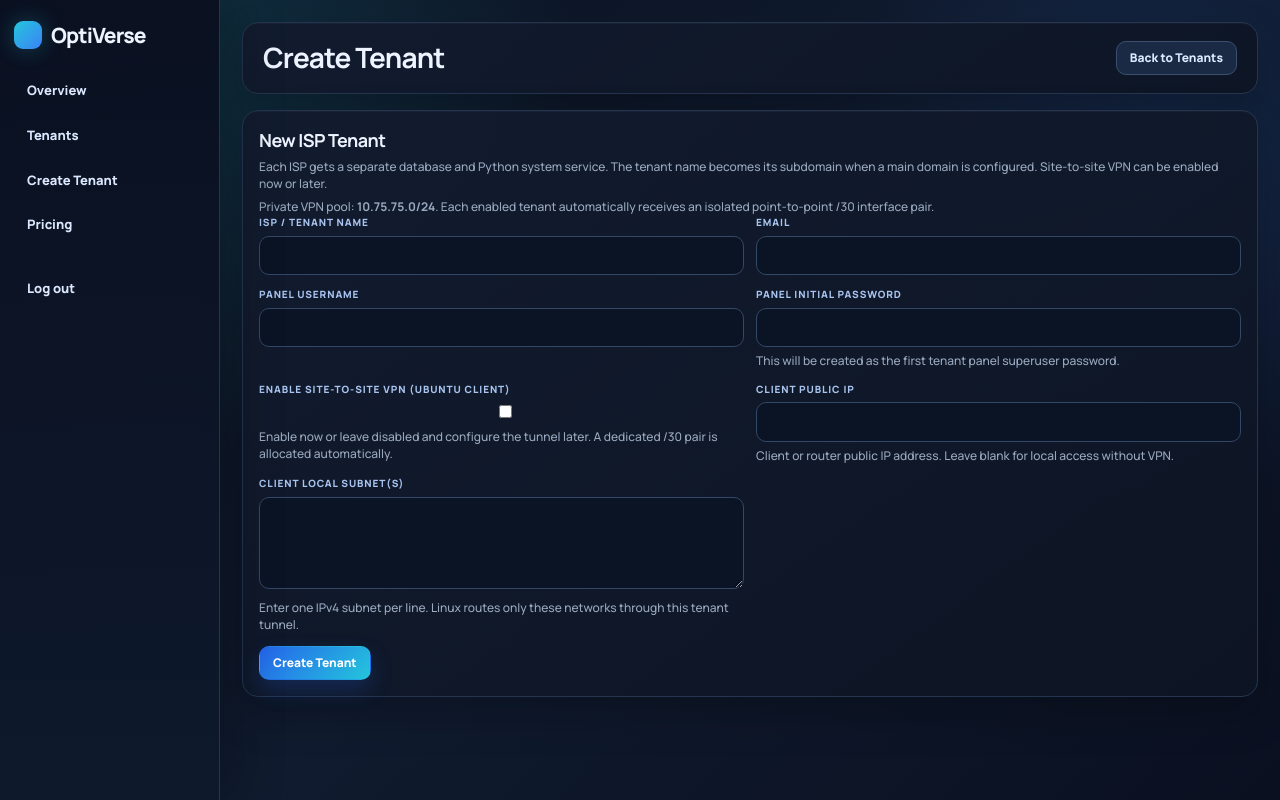
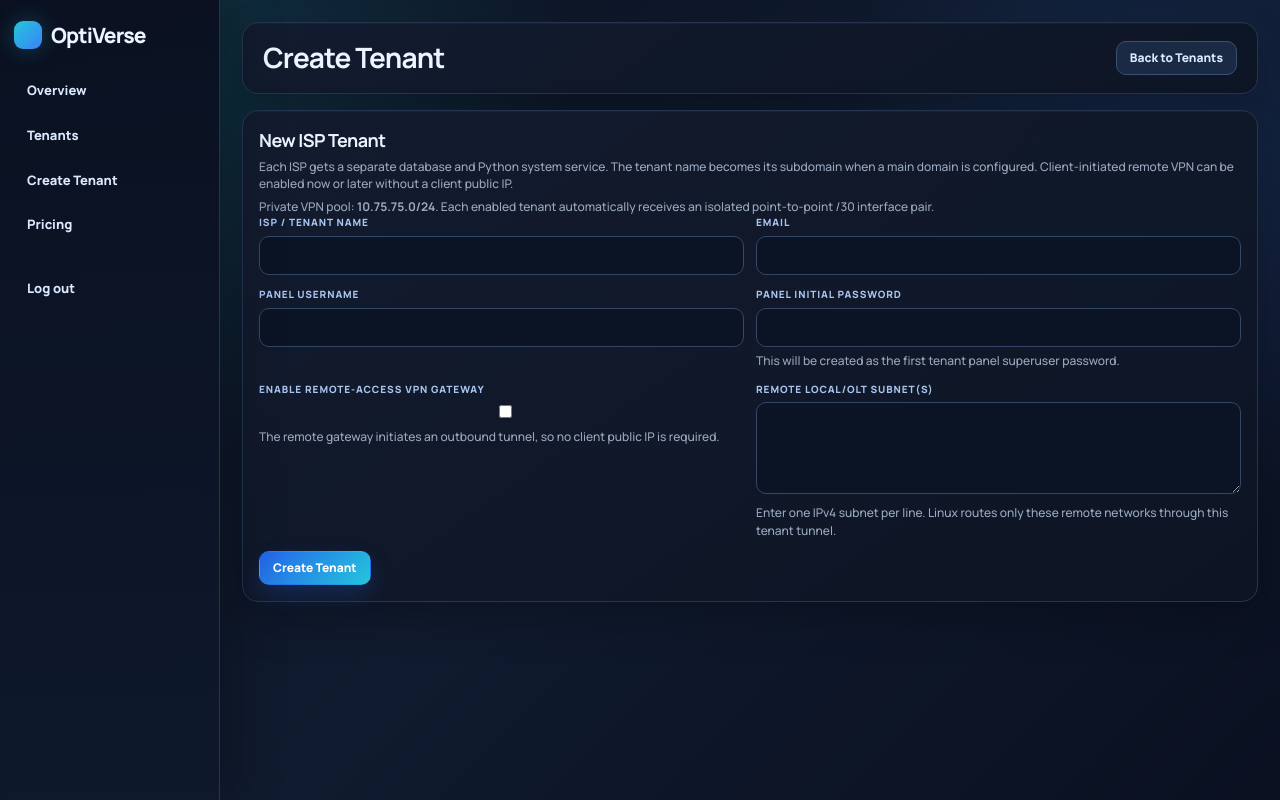
Before and after one commit to riz-coder/Smart-Olt, a Django app: page /tenants/create/ in a window 1280 px wide. Run offline with Django 5.2, Linux system fonts and the light colour scheme; the visitor is signed in with stand-in values (Sample User, id 1); parts of the project's set-up code (start-up, migrations or seed data) failed here and were passed over; some libraries are stand-ins or nearby versions.

Commit message:
Replace client endpoint VPN with remote access mode

```diff
--- a/controlmanager/deployment.py
+++ b/controlmanager/deployment.py
@@ -1,4 +1,4 @@
-"""Public tenant addresses and isolated site-to-site VPN configuration."""
+"""Public tenant addresses and isolated client-initiated remote VPN configuration."""
 import ipaddress
 import os
 import re
@@ -117,15 +117,17 @@ def prepare_deployment(tenant, keypair):
         except ValueError as exc:
             raise ValueError('Set CONTROL_VPN_PUBLIC_HOST to the server public IPv4 address before enabling VPN.') from exc
         routes = route_networks(tenant.vpn_routes)
-        if not routes or not tenant.client_public_ip:
-            raise ValueError('VPN requires the client public IPv4 and local/OLT subnets.')
-        client_ip = ipaddress.ip_address(tenant.client_public_ip)
-        if client_ip.version != 4:
-            raise ValueError('Client VPN endpoint must be IPv4.')
+        if not routes:
+            raise ValueError('VPN requires at least one remote local/OLT subnet.')
+        client_ip = None
+        if tenant.client_public_ip:
+            client_ip = ipaddress.ip_address(tenant.client_public_ip)
+            if client_ip.version != 4:
+                raise ValueError('Legacy client VPN endpoint must be IPv4.')
         # Tunnel addresses are unique /30s; overlapping customer LANs are fine.
         tunnel_network = tunnel_pool()
         for route in routes:
-            if route.overlaps(tunnel_network) or ip in route or client_ip in route:
+            if route.overlaps(tunnel_network) or ip in route or (client_ip and client_ip in route):
                 raise ValueError('Client route overlaps the VPN tunnel pool or public endpoint. Use a distinct subnet.')
         tenant.vpn_server_address, tenant.wg_client_address = _allocate_tunnel_addresses(tenant)
         if not tenant.vpn_listen_port:
@@ -168,7 +170,7 @@ def server_config(tenant):
         '[Interface]', f'PrivateKey = {tenant.vpn_server_private_key}',
         f'Address = {tenant.vpn_server_address}', f'ListenPort = {tenant.vpn_listen_port}',
         '', '[Peer]', f'PublicKey = {tenant.wg_client_public_key}',
-        f'Endpoint = {tenant.client_public_ip}:{tenant.client_vpn_port}',
+        # No Endpoint: remote clients may use dynamic IP/NAT and initiate the tunnel.
         f'AllowedIPs = {", ".join(allowed)}', 'PersistentKeepalive = 25', '',
     ])
 
--- a/controlmanager/forms.py
+++ b/controlmanager/forms.py
@@ -23,8 +23,6 @@ def _validate_deployment_form(form, cleaned):
     except ValueError as exc:
         form.add_error(None, str(exc))
     if cleaned.get('vpn_enabled'):
-        if not cleaned.get('client_public_ip'):
-            form.add_error('client_public_ip', 'The Ubuntu client public IPv4 address is required to enable VPN.')
         if not deployment.os.environ.get('CONTROL_VPN_PUBLIC_HOST', '').strip():
             form.add_error(None, 'VPN setup is incomplete. Configure the server public IPv4 address in the deployment settings.')
         try:
@@ -55,7 +53,7 @@ class TenantForm(forms.ModelForm):
             "plan", "status", "monthly_price_override", "panel_scheme", "panel_host",
             "panel_port", "panel_base_path", "codebase_path", "database_path",
             "env_path", "service_name", "panel_admin_username", "panel_admin_initial_password", "notes",
-            "subdomain", "vpn_enabled", "client_public_ip", "client_vpn_port", "vpn_routes",
+            "subdomain", "vpn_enabled", "client_vpn_port", "vpn_routes",
         ]
         help_texts = {
             "slug": "Leave blank to generate automatically.",
@@ -86,7 +84,6 @@ class TenantCreateForm(forms.ModelForm):
             "panel_admin_username",
             "panel_admin_initial_password",
             "vpn_enabled",
-            "client_public_ip",
             "vpn_routes",
         ]
         labels = {
@@ -94,15 +91,13 @@ class TenantCreateForm(forms.ModelForm):
             "owner_email": "Email",
             "panel_admin_username": "Panel username",
             "panel_admin_initial_password": "Panel initial password",
-            "client_public_ip": "Client public IP",
-            "vpn_enabled": "Enable site-to-site VPN (Ubuntu client)",
-            "vpn_routes": "Client local subnet(s)",
+            "vpn_enabled": "Enable remote-access VPN gateway",
+            "vpn_routes": "Remote local/OLT subnet(s)",
         }
         help_texts = {
             "panel_admin_initial_password": "This will be created as the first tenant panel superuser password.",
-            "client_public_ip": "Client or router public IP address. Leave blank for local access without VPN.",
-            "vpn_enabled": "Enable now or leave disabled and configure the tunnel later. A dedicated /30 pair is allocated automatically.",
-            "vpn_routes": "Enter one IPv4 subnet per line. Linux routes only these networks through this tenant tunnel.",
+            "vpn_enabled": "The remote gateway initiates an outbound tunnel, so no client public IP is required.",
+            "vpn_routes": "Enter one IPv4 subnet per line. Linux routes only these remote networks through this tenant tunnel.",
         }
 
     def __init__(self, *args, **kwargs):
@@ -110,7 +105,6 @@ class TenantCreateForm(forms.ModelForm):
         self.fields["owner_email"].required = True
         self.fields["panel_admin_username"].required = True
         self.fields["panel_admin_initial_password"].required = True
-        self.fields["client_public_ip"].required = False
         self.fields["vpn_routes"].widget = forms.Textarea(attrs={"rows": 4})
         self.fields["panel_admin_initial_password"].widget = forms.PasswordInput(render_value=True)
         _style_form(self)
@@ -164,13 +158,14 @@ class TenantCreateForm(forms.ModelForm):
 class TenantConnectionForm(forms.ModelForm):
     class Meta:
         model = Tenant
-        fields = ['vpn_enabled', 'client_public_ip', 'vpn_routes']
+        fields = ['vpn_enabled', 'vpn_routes']
         widgets = {'vpn_routes': forms.Textarea(attrs={'rows': 4})}
-        labels = {'vpn_enabled': 'Enable site-to-site VPN (Ubuntu client)',
-                  'client_public_ip': 'Client public IP',
-                  'vpn_routes': 'Client local subnet(s)'}
-        help_texts = {'vpn_enabled': 'Enable now or leave disabled and configure the tunnel later.',
-                      'vpn_routes': 'Enter one IPv4 subnet per line. Linux installs these routes through the tenant tunnel.'}
+        labels = {'vpn_enabled': 'Enable remote-access VPN gateway',
+                  'vpn_routes': 'Remote local/OLT subnet(s)'}
+        help_texts = {
+            'vpn_enabled': 'The remote gateway initiates the tunnel; a public/static client IP is not required.',
+            'vpn_routes': 'Enter one IPv4 subnet per line. Linux installs these routes through the tenant tunnel.',
+        }
 
     def __init__(self, *args, **kwargs):
         super().__init__(*args, **kwargs)
--- a/controlmanager/templates/controlmanager/tenant_create.html
+++ b/controlmanager/templates/controlmanager/tenant_create.html
@@ -4,7 +4,7 @@
 {% block content %}
 <section class="panel">
     <h2>New ISP Tenant</h2>
-    <p class="subtle">Each ISP gets a separate database and Python system service. The tenant name becomes its subdomain when a main domain is configured. Site-to-site VPN can be enabled now or later.</p>
+    <p class="subtle">Each ISP gets a separate database and Python system service. The tenant name becomes its subdomain when a main domain is configured. Client-initiated remote VPN can be enabled now or later without a client public IP.</p>
     <p class="subtle">Private VPN pool: <strong>10.75.75.0/24</strong>. Each enabled tenant automatically receives an isolated point-to-point /30 interface pair.</p>
     <form method="post" class="form-grid">
         {% csrf_token %}
--- a/controlmanager/templates/controlmanager/tenant_detail.html
+++ b/controlmanager/templates/controlmanager/tenant_detail.html
@@ -31,7 +31,7 @@
     <pre>{{ tenant.vpn_routes }}</pre>
     <form method="post" action="{% url 'control_tenant_vpn_download' tenant.pk %}">{% csrf_token %}<button class="btn btn-blue">Download Ubuntu VPN config</button></form>
     <button type="button" class="btn btn-dark" id="vpn-check">Check tunnel</button>
-    <p id="vpn-state" class="subtle">A handshake will appear after the configuration is activated on the Ubuntu client. Configure local subnet forwarding and a return route on the client network.</p>
+    <p id="vpn-state" class="subtle">The remote Ubuntu/router initiates the outbound tunnel, including from dynamic IP or behind NAT. Configure local subnet forwarding and a return route on the client network.</p>
     <script>
     document.getElementById('vpn-check').addEventListener('click', async () => {
         const target = document.getElementById('vpn-state');
@@ -46,7 +46,7 @@
     <div class="table-wrap"><table>
         <tbody>
             <tr><th>Subdomain</th><td>{{ tenant.subdomain|default:"-" }}</td><th>VPN Enabled</th><td>{{ tenant.vpn_enabled|yesno:"Yes,No" }}</td></tr>
-            <tr><th>Client Public IP</th><td>{{ tenant.client_public_ip|default:"-" }}</td><th>Private VPN Pool</th><td>10.75.75.0/24</td></tr>
+            <tr><th>Connection Mode</th><td>Client initiated (dynamic IP/NAT supported)</td><th>Private VPN Pool</th><td>10.75.75.0/24</td></tr>
             <tr><th>Local Routes</th><td><pre>{{ tenant.vpn_routes|default:"-" }}</pre></td><th>Tunnel /30</th><td>{% if tenant.vpn_enabled %}{{ tenant.vpn_server_address }} ↔ {{ tenant.wg_client_address }}{% else %}Allocated when VPN is enabled{% endif %}</td></tr>
             <tr><th>WG Endpoint</th><td>{{ tenant.wg_server_endpoint|default:"-" }}</td><th>Client VPN Port</th><td>{{ tenant.client_vpn_port|default:"-" }}</td></tr>
             <tr><th>System Service</th><td>{{ tenant.service_name|default:"-" }}</td><th>Runtime</th><td>Python virtual environment</td></tr>
@@ -60,7 +60,7 @@
 </section>
 <section class="panel">
     <h2>Controls</h2>
-    <details><summary>Site-to-site VPN settings</summary>
+    <details><summary>Remote-access VPN settings</summary>
     <form method="post" class="form-grid">
         {% csrf_token %}<input type="hidden" name="action" value="connections">
         {{ connection_form.non_field_errors }}
--- a/controlmanager/views.py
+++ b/controlmanager/views.py
@@ -266,7 +266,7 @@ def tenant_vpn_download(request, pk):
     response = HttpResponse(deployment.client_config(tenant), content_type='text/plain; charset=utf-8')
     response['Content-Disposition'] = f'attachment; filename="optiverse-{tenant.pk}.conf"'
     response['Cache-Control'] = 'no-store, private'
-    audit(request, 'tenant_vpn_download', tenant, 'Ubuntu client configuration downloaded')
+    audit(request, 'tenant_vpn_download', tenant, 'Client-initiated remote VPN configuration downloaded')
     return response
 
 
```
Also changed, not shown: controlmanager/test_deployment.py (+17 -11 lines).
